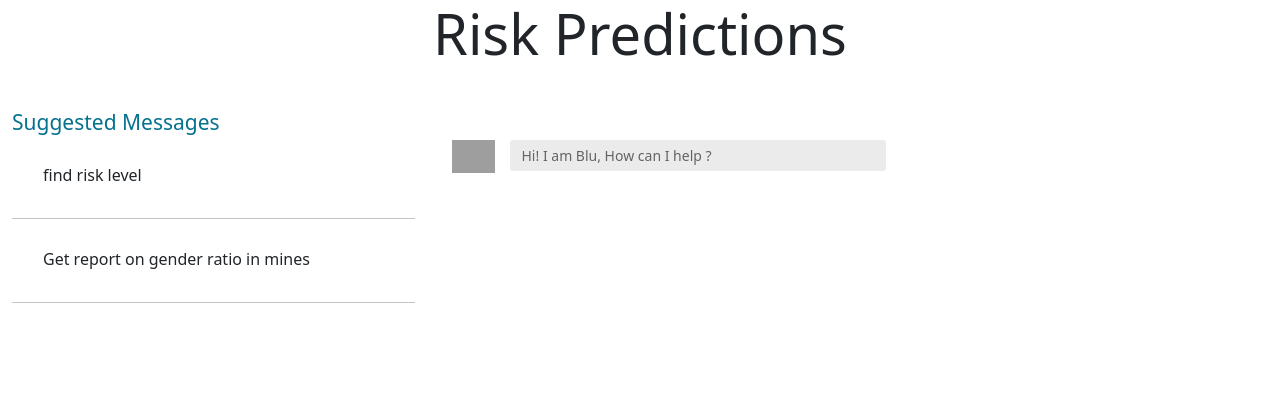
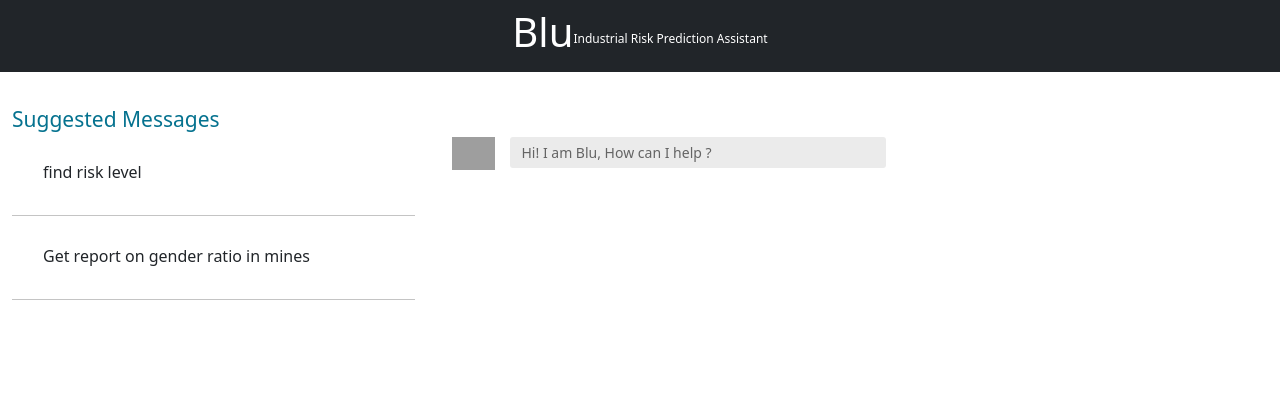
Before and after one commit to vishnudas-raveendran/Risk_Prediction_App, a Flask app: page / in a window 1280 px wide. Shown: the top 420 px of the page. Run offline with Flask 2, Linux system fonts and the light colour scheme; parts of the project's set-up code (start-up, migrations or seed data) failed here and were passed over; some libraries are stand-ins or nearby versions; grey boxes are pictures that could not be loaded.

Commit message:
[UI Change] Add Navbar

```diff
--- a/templates/index.html
+++ b/templates/index.html
@@ -15,12 +15,19 @@
 </head>
 
 <body>
+    <nav class="navbar navbar-expand-lg navbar-dark bg-dark justify-content-center">
+        <h1 style="color:white">Blu </h1> <sub style="color:white">Industrial Risk Prediction Assistant</sub>
+
+
+    </nav>
     <div class="container-fluid">
-        <div class="row">
+        <!-- <div class="row">
             <div class="d-flex justify-content-center">
                 <h1 class="display-4">Risk Predictions</h1>
             </div>
-        </div>
+        </div> -->
+        <!-- Image and text -->
+
         <div class="row messaging">
             <div class="col-4">
                 <div class="inbox_msg">
```
